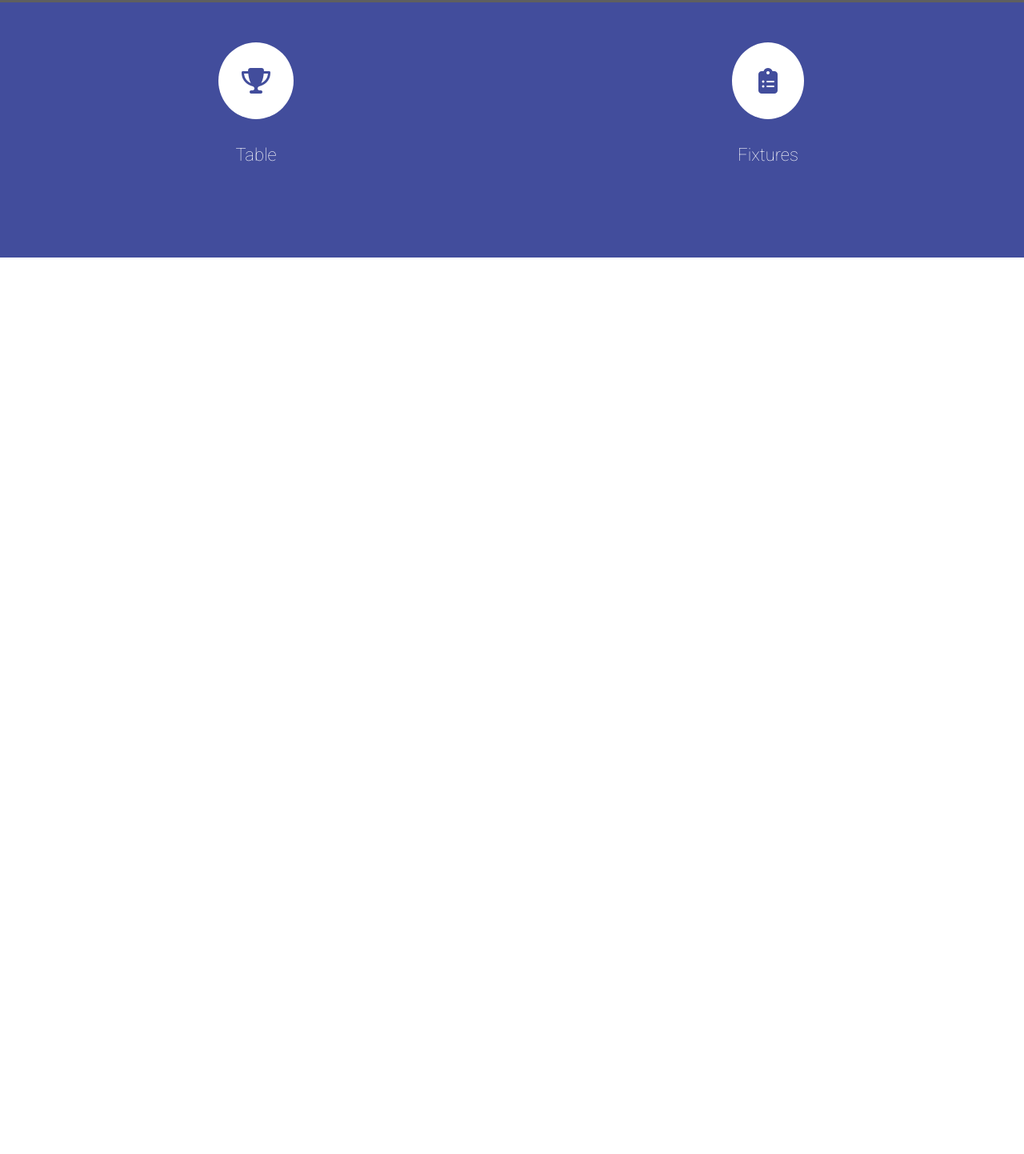
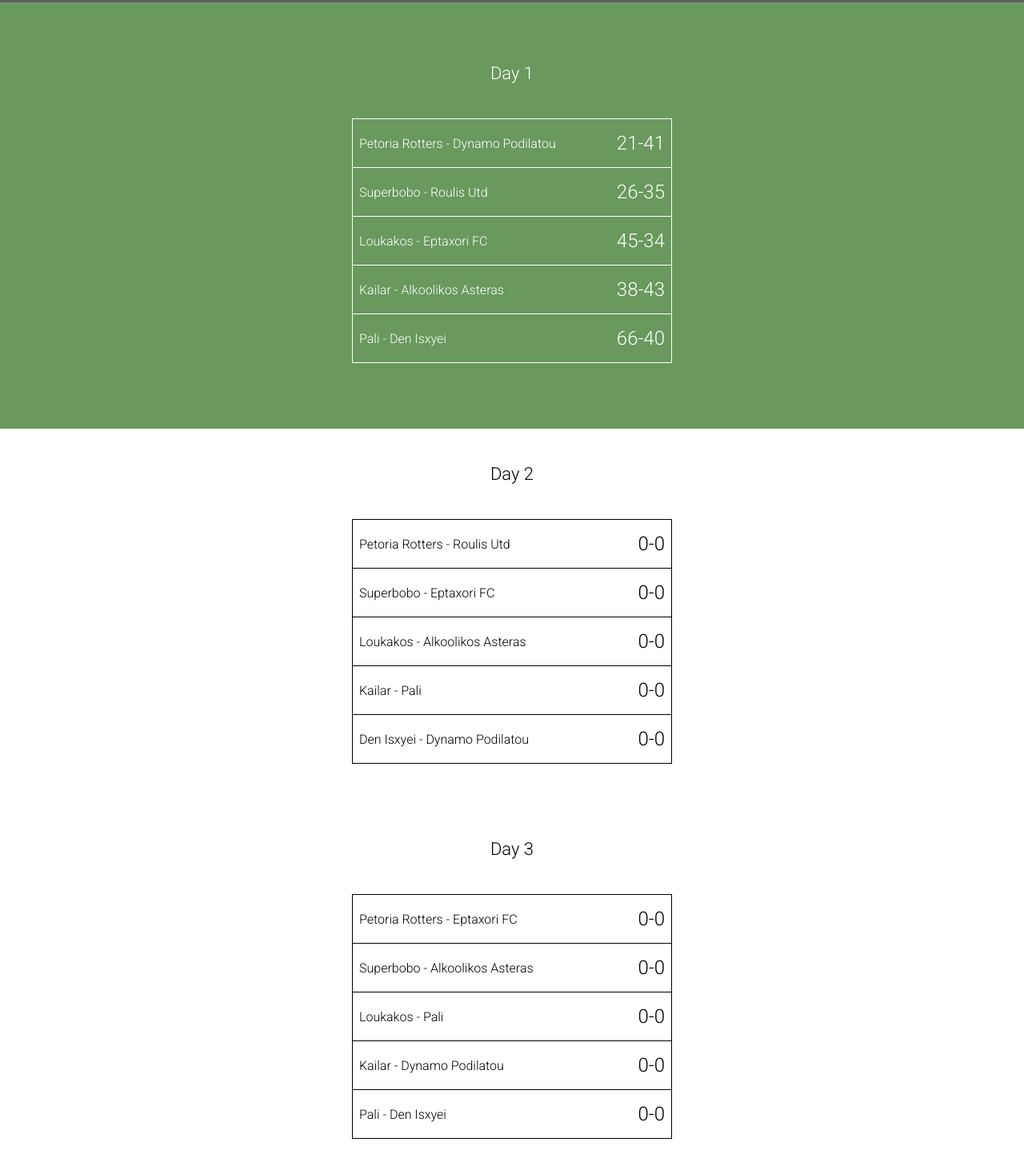
Before and after one commit to gianniop/justPAOK, a plain HTML site: page fixtures.html in a window 1280 px wide. Shown: the part 237-1680 px from the top of the page at 80% size. Before the commit the page ends 800 px from the top, so only its background shows below. Drawn offline with Linux system fonts and the light colour scheme; grey boxes are pictures that could not be loaded.

Commit message:
Add files via upload

```diff
--- a/fixtures.html
+++ b/fixtures.html
@@ -34,8 +34,117 @@
     </header>
     <main>
         <section class="schedule">
+            <div class="weekDay active">
+                <h3>Day 1</h3>
+                <div class="fixtures center">
+                    <ul>
+                        <li class="game">
+                            <div class="teams">Petoria Rotters - Dynamo Podilatou</div>
+                            <div class="score">21-41</div>
+                        </li>
+                        <li class="game">
+                            <div class="teams">Superbobo - Roulis Utd</div>
+                            <div class="score">26-35</div>
+                        </li>
+                        <li class="game">
+                            <div class="teams">Loukakos - Eptaxori FC</div>
+                            <div class="score">45-34</div>
+                        </li>
+                        <li class="game">
+                            <div class="teams">Kailar - Alkoolikos Asteras</div>
+                            <div class="score">38-43</div>
+                        </li>
+                        <li class="game">
+                            <div class="teams">Pali - Den Isxyei</div>
+                            <div class="score">66-40</div>
+                        </li>
+                    </ul>
+                </div>
+            </div>
 
+            <div class="weekDay">
+                <h3>Day 2</h3>
+                <div class="fixtures center">
+                    <ul>
+                        <li class="game">
+                            <div class="teams">Petoria Rotters - Roulis Utd</div>
+                            <div class="score">0-0</div>
+                        </li>
+                        <li class="game">
+                            <div class="teams">Superbobo - Eptaxori FC</div>
+                            <div class="score">0-0</div>
+                        </li>
+                        <li class="game">
+                            <div class="teams">Loukakos - Alkoolikos Asteras</div>
+                            <div class="score">0-0</div>
+                        </li>
+                        <li class="game">
+                            <div class="teams">Kailar - Pali</div>
+                            <div class="score">0-0</div>
+                        </li>
+                        <li class="game">
+                            <div class="teams">Den Isxyei - Dynamo Podilatou</div>
+                            <div class="score">0-0</div>
+                        </li>
+                    </ul>
+                </div>
+            </div>
 
+            <div class="weekDay">
+                <h3>Day 3</h3>
+                <div class="fixtures center">
+                    <ul>
+                        <li class="game">
+                            <div class="teams">Petoria Rotters - Eptaxori FC</div>
+                            <div class="score">0-0</div>
+                        </li>
+                        <li class="game">
+                            <div class="teams">Superbobo - Alkoolikos Asteras</div>
+                            <div class="score">0-0</div>
+                        </li>
+                        <li class="game">
+                            <div class="teams">Loukakos - Pali</div>
+                            <div class="score">0-0</div>
+                        </li>
+                        <li class="game">
+                            <div class="teams">Kailar - Dynamo Podilatou</div>
+                            <div class="score">0-0</div>
+                        </li>
+                        <li class="game">
+                            <div class="teams">Pali - Den Isxyei</div>
+                            <div class="score">0-0</div>
+                        </li>
+                    </ul>
+                </div>
+            </div>
+
+            <div class="weekDay">
+                <h3>Day 4</h3>
+                <div class="fixtures center">
+                    <ul>
+                        <li class="game">
+                            <div class="teams">Petoria Rotters - Alkoolikos Asteras</div>
+                            <div class="score">0-0</div>
+                        </li>
+                        <li class="game">
+                            <div class="teams">Superbobo - Pali</div>
+                            <div class="score">0-0</div>
+                        </li>
+                        <li class="game">
+                            <div class="teams">Loukakos - Dynamo Podilatou</div>
+                            <div class="score">0-0</div>
+                        </li>
+                        <li class="game">
+                            <div class="teams">Kailar - Roulis Utd</div>
+                            <div class="score">0-0</div>
+                        </li>
+                        <li class="game">
+                            <div class="teams">Den Isxyei - Eptaxori FC</div>
+                            <div class="score">0-0</div>
+                        </li>
+                    </ul>
+                </div>
+            </div>
         </section>
         <section class="options">
             <div class="wrapper">
--- a/style.css
+++ b/style.css
@@ -107,12 +107,12 @@ header h2{
 	font-weight: 300;
 }
 
-section.gameDay{
+section.gameDay, .weekDay{
 	text-align: center;
 	color: #000;
 }
 
-.gameDay h3{
+.gameDay h3, .weekDay h3{
 	font-weight: 300;
 	font-size: 22px;
 	padding: 2em 0;
@@ -275,3 +275,9 @@ section.options{
 .memo-info:first-of-type .box{
 	background-color: #69995D;
 }
+
+.weekDay.active{
+	background-color: #69995D;
+	color: #fff;
+	padding: 2rem 0;
+}
```
